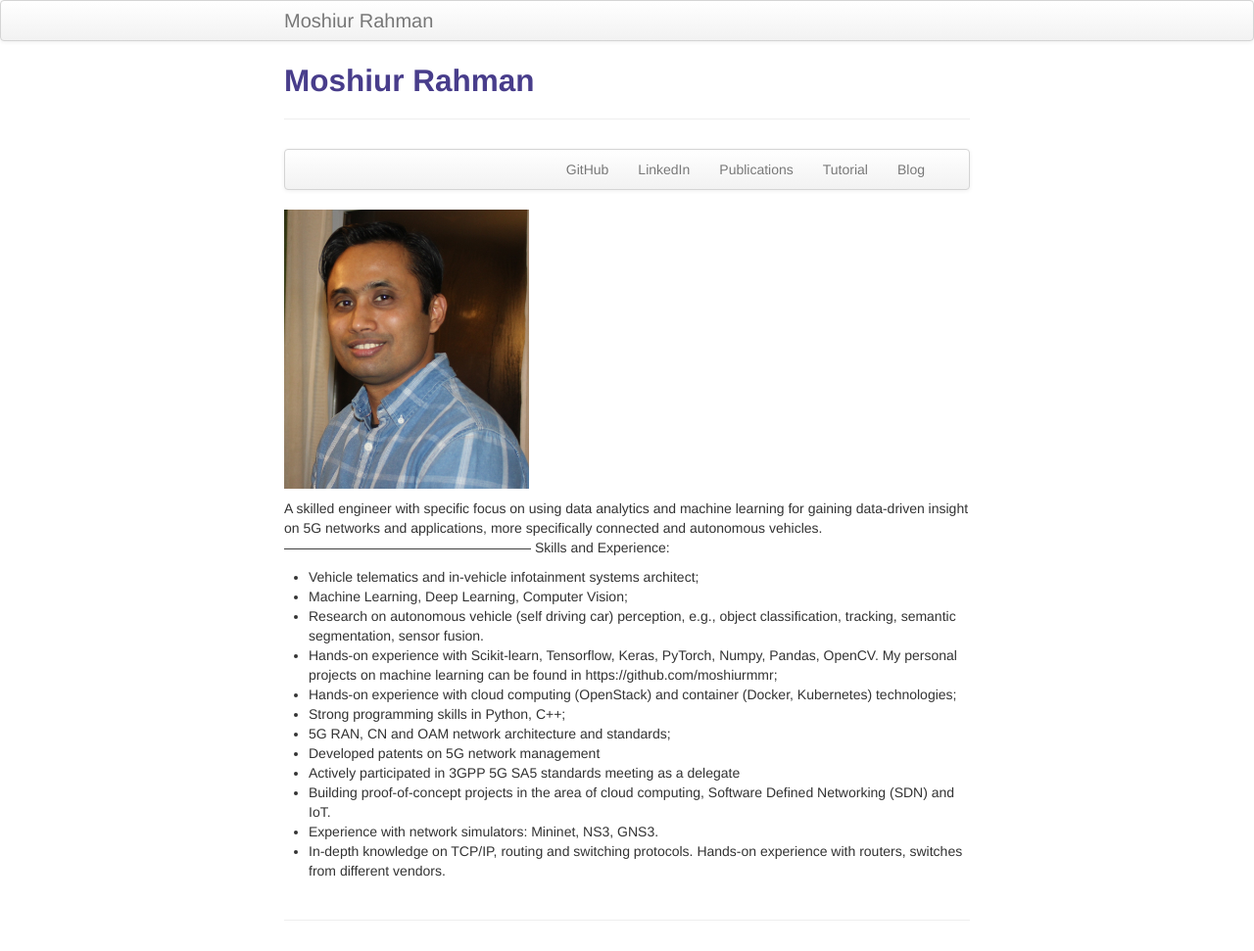
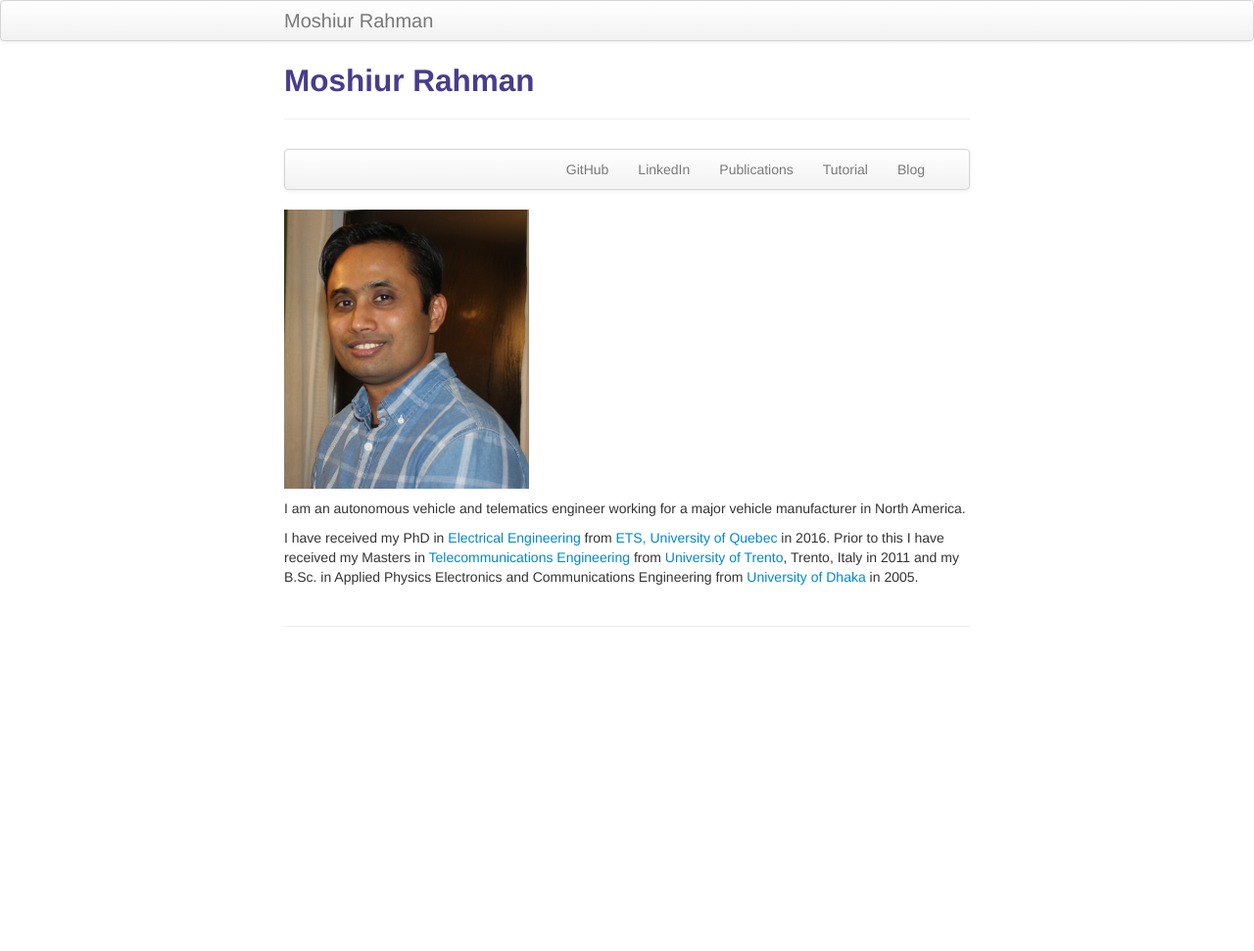
Before and after one commit to moshiurmmr/moshiurmmr.github.io, a Jekyll site: the page built from index.md, in a window 1280 px wide. Shown: the whole page at 98% size. Built offline with Jekyll 4.4.1, drawn with Linux system fonts in a browser that asks for light colours; after the commit the page ends 900 px from its top, so only the background shows below that.

Commit message:
added educational background

```diff
--- a/index.md
+++ b/index.md
@@ -30,20 +30,9 @@ description: Moshiur Rahman is a Perception and Telematics Engineer
 <img src="assets/github_pic.jpg" height="250" width="250" />
 
 
+I am an autonomous vehicle and telematics engineer working for a major vehicle manufacturer in North America.
 
-A skilled engineer with specific focus on using data analytics and machine learning
-for gaining data-driven insight on 5G networks and applications, more specifically connected and autonomous vehicles.
-------------------------------------------------------
-Skills and Experience:
-- Vehicle telematics and in-vehicle infotainment systems architect;
-- Machine Learning, Deep Learning, Computer Vision;
-- Research on autonomous vehicle (self driving car) perception, e.g., object classification, tracking, semantic segmentation, sensor fusion.
-- Hands-on experience with Scikit-learn, Tensorflow, Keras, PyTorch, Numpy, Pandas, OpenCV. My personal projects on machine learning can be found in https://github.com/moshiurmmr;
-- Hands-on experience with cloud computing (OpenStack) and container (Docker, Kubernetes) technologies;
-- Strong programming skills in Python, C++;
-- 5G RAN, CN and OAM network architecture and standards;
-- Developed patents on 5G network management
-- Actively participated in 3GPP 5G SA5 standards meeting as a delegate
-- Building proof-of-concept projects in the area of cloud computing, Software Defined Networking (SDN) and IoT.
-- Experience with network simulators: Mininet, NS3, GNS3.
-- In-depth knowledge on TCP/IP, routing and switching protocols. Hands-on experience with routers, switches from different vendors.
+I have received my PhD in [Electrical Engineering](https://www.etsmtl.ca/ETS/Gouvernance/Decanats-et-departements/departement-genie-electrique) from [ETS, University of Quebec](https://www.etsmtl.ca/) in 2016. Prior to this I have received my Masters in
+[Telecommunications Engineering](https://offertaformativa.unitn.it/en/lm/telecommunications-engineering) from
+[University of Trento](https://www.unitn.it/en), Trento, Italy in 2011 and my
+B.Sc. in Applied Physics Electronics and Communications Engineering from [University of Dhaka](https://www.du.ac.bd/home) in 2005.
```
